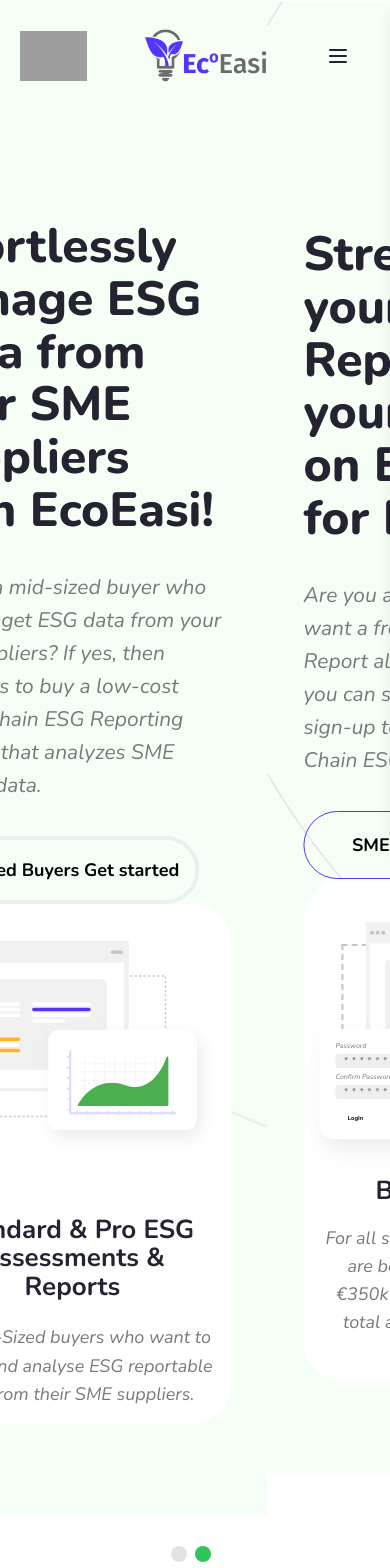
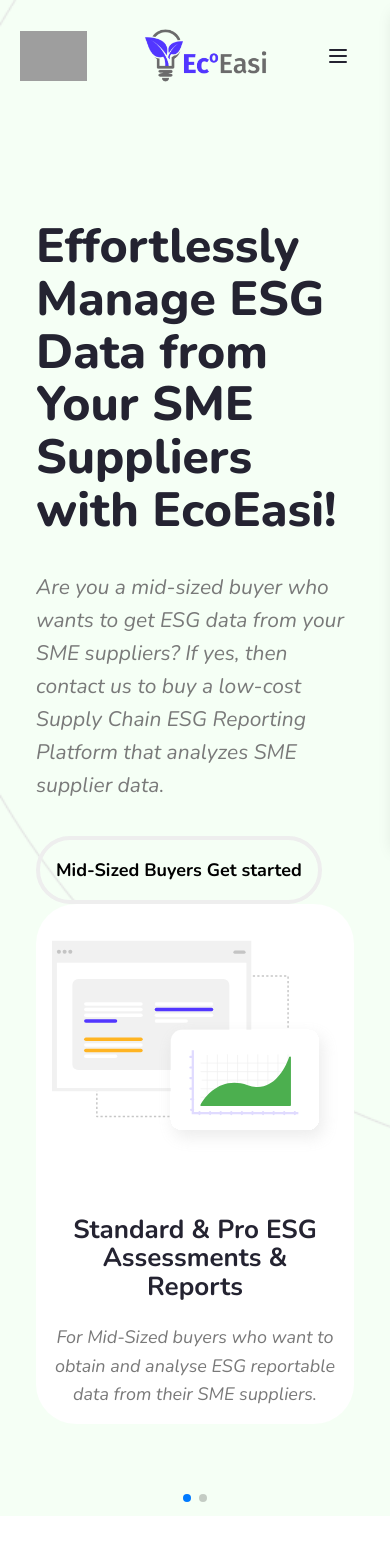
Before and after one commit to umeshdhanwal/ecoeasidev, a React (Vite) app: page / in a window 390 px wide. Shown: the top 1568 px of the page. Built offline with nearby package versions, Linux system fonts and the light colour scheme; grey boxes are pictures that could not be loaded.

Commit message:
mobile and signin white

```diff
--- a/package.json
+++ b/package.json
@@ -20,7 +20,8 @@
     "react-router-dom": "6.0.2",
     "react-router-hash-link": "^2.4.3",
     "react-scroll": "^1.9.0",
-    "recharts": "^2.13.3"
+    "recharts": "^2.13.3",
+    "swiper": "^10.3.1"
   },
   "scripts": {
     "start": "vite",
--- a/src/components/Button/index.jsx
+++ b/src/components/Button/index.jsx
@@ -7,10 +7,11 @@
 };
 const variants = {
   fill: {
-    purple_A700: "bg-purple-a700 text-white-a700",
-    deep_purple_A400: "bg-deep_purple-a400 text-white-a700",
+    purple_A700: "bg-purple-a700 text-white",
+    deep_purple_A400: "bg-deep_purple-a400 text-white",
     white_A700: "bg-white-a700 text-gray-900",
-    green_500_02: "bg-green-500_02 text-white-a700",
+    green_500_02: "bg-green-500_02 text-white",
+    indigo_600: "bg-indigo-600 !text-white",
   },
   outline: {
     blue_gray_100: "border-blue_gray-100 border border-solid text-gray-900",
@@ -35,13 +36,19 @@
   color = "",
   ...restProps
 }) => {
+  const baseClasses = "flex flex-row items-center justify-center text-center cursor-pointer whitespace-nowrap";
+  const variantClasses = variant && color ? variants[variant]?.[color] : variant === "fill" ? "!text-white" : "";
+  const shapeClasses = shape ? shapes[shape] : "";
+  const sizeClasses = size ? sizes[size] : "";
+
   return (
     <button
-      className={`${className} flex flex-row items-center justify-center text-center cursor-pointer whitespace-nowrap ${shape && shapes[shape]} ${size && sizes[size]} ${variant && variants[variant]?.[color]}`}
+      className={`${baseClasses} ${variantClasses} ${shapeClasses} ${sizeClasses} ${className}`}
+      style={{ color: className.includes('login-button') ? 'white' : '' }}
       {...restProps}
     >
       {!!leftIcon && leftIcon}
-      {children}
+      <span style={{ color: 'inherit' }}>{children}</span>
       {!!rightIcon && rightIcon}
     </button>
   );
@@ -55,7 +62,14 @@
   shape: PropTypes.oneOf(["square", "round"]),
   size: PropTypes.oneOf(["xs", "md", "sm", "lg", "xl"]),
   variant: PropTypes.oneOf(["fill", "outline"]),
-  color: PropTypes.oneOf(["purple_A700", "deep_purple_A400", "white_A700", "green_500_02", "blue_gray_100"]),
+  color: PropTypes.oneOf([
+    "purple_A700",
+    "deep_purple_A400",
+    "white_A700",
+    "green_500_02",
+    "blue_gray_100",
+    "indigo_600"
+  ]),
 };
 
 export { Button };
--- a/src/pages/HomepageA/index.jsx
+++ b/src/pages/HomepageA/index.jsx
@@ -11,11 +11,46 @@
 import Group368Page from "../Group368";
 import React from "react";
 import { useNavigate } from 'react-router-dom';
+import { Swiper, SwiperSlide } from 'swiper/react';
+import { Navigation, Pagination, A11y, Virtual } from 'swiper/modules';
+import 'swiper/css';
+import 'swiper/css/navigation';
+import 'swiper/css/pagination';
 
 export default function HomepageAPage() {
   const [sliderState, setSliderState] = React.useState(0);
   const sliderRef = React.useRef(null);
   const navigate = useNavigate();
+
+  const swiperConfig = {
+    modules: [Navigation, Pagination, A11y, Virtual],
+    spaceBetween: 0,
+    slidesPerView: 1,
+    navigation: {
+      nextEl: '.swiper-button-next',
+      prevEl: '.swiper-button-prev',
+    },
+    pagination: {
+      clickable: true,
+    },
+    allowTouchMove: true, // Enable touch swiping
+    resistance: true, // Add resistance effect at the edges
+    touchRatio: 1, // Control swipe sensitivity
+    breakpoints: {
+      // Mobile configuration
+      320: {
+        allowTouchMove: true,
+        touchRatio: 1,
+      },
+      // Desktop configuration
+      768: {
+        allowTouchMove: false,
+      }
+    },
+    onSlideChange: (swiper) => {
+      setSliderState(swiper.activeIndex);
+    }
+  };
 
   return (
     <>
@@ -29,27 +64,12 @@
       <div className="flex w-full flex-col gap-2.5 bg-white-a700">
         <Header className="absolute left-0 right-0 top-0 m-auto w-full max-w-[1402px] z-10 lg:px-5 md:px-5" />
         <div className="relative h-[1042px] content-center lg:h-auto md:h-auto">
-          <Slider
-            autoPlay
-            autoPlayInterval={2000}
-            responsive={{ 0: { items: 1 } }}
-            renderDotsItem={(props) => {
-              return props?.isActive ? (
-                <div className="mr-2 inline-block h-[16px] w-[16px] cursor-pointer rounded-[50%] bg-green-500_01" />
-              ) : (
-                <div className="mr-2 inline-block h-[16px] w-[16px] cursor-pointer rounded-[50%] bg-gray-300_02" />
-              );
-            }}
-            activeIndex={sliderState}
-            onSlideChanged={(e) => {
-              setSliderState(e?.item);
-            }}
-            ref={sliderRef}
-            disableButtonsControls
-            className="w-full"
-            items={[
-              <Group368Page key="group368" />,
-              <div key="homepage" className="flex h-[1042px] items-end bg-[url(/public/images/img_banner_1042x1920.png)] bg-cover bg-no-repeat p-12 lg:h-auto md:h-auto md:p-5 sm:p-4">
+          <Swiper {...swiperConfig}>
+            <SwiperSlide>
+              <Group368Page key="group368" />
+            </SwiperSlide>
+            <SwiperSlide>
+              <div className="flex h-[1042px] items-end bg-[url(/public/images/img_banner_1042x1920.png)] bg-cover bg-no-repeat p-12 lg:h-auto md:h-auto md:p-5 sm:p-4">
                 <div className="mt-[212px] flex w-[94%] justify-center lg:w-full md:w-full">
                   <div className="mb-[76px] flex w-full justify-center">
                     <div className="container-xs flex justify-center lg:px-5 md:px-5">
@@ -145,8 +165,8 @@
                   </div>
                 </div>
               </div>
-            ]}
-          />
+            </SwiperSlide>
+          </Swiper>
         </div>
         <div className="mb-1 flex flex-col gap-[170px] py-10 lg:gap-[127px] md:gap-[127px] sm:gap-[85px] sm:py-4">
           <div className="mt-10 flex flex-col gap-[170px] lg:gap-[127px] md:gap-[127px] sm:gap-[85px]">
@@ -167,6 +187,36 @@
           </div>
         </div>
       </div>
+      <style jsx global>
+        {`
+          .swiper-container {
+            touch-action: pan-y;
+            user-select: none;
+            -webkit-user-select: none;
+            -moz-user-select: none;
+            -ms-user-select: none;
+          }
+
+          @media (max-width: 768px) {
+            .swiper-container {
+              overflow: hidden;
+              position: relative;
+            }
+
+            .swiper-wrapper {
+              display: flex;
+              transition-property: transform;
+              transition-timing-function: ease-out;
+            }
+
+            .swiper-slide {
+              flex-shrink: 0;
+              width: 100%;
+              position: relative;
+            }
+          }
+        `}
+      </style>
     </>
   );
 }
--- a/src/pages/Login/index.jsx
+++ b/src/pages/Login/index.jsx
@@ -133,7 +133,7 @@
             <div>
               <Button
                 type="submit"
-                className="group relative flex w-full justify-center rounded-md border border-transparent bg-indigo-600 py-2 px-4 text-sm font-medium text-white hover:bg-indigo-700 focus:outline-none focus:ring-2 focus:ring-indigo-500 focus:ring-offset-2"
+                className="login-button group relative flex w-full justify-center rounded-md border border-transparent bg-indigo-600 py-2 px-4 text-sm font-medium hover:bg-indigo-700 focus:outline-none focus:ring-2 focus:ring-indigo-500 focus:ring-offset-2"
               >
                 Sign in
               </Button>
```
Also changed, not shown: 1 other file (tests, documents, lock files or other folders).
